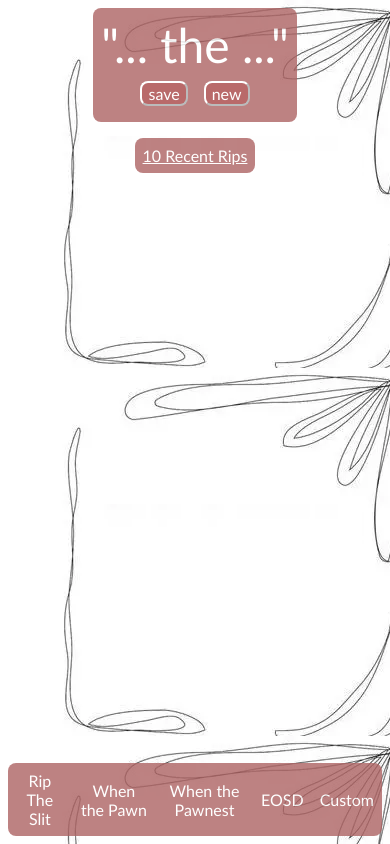
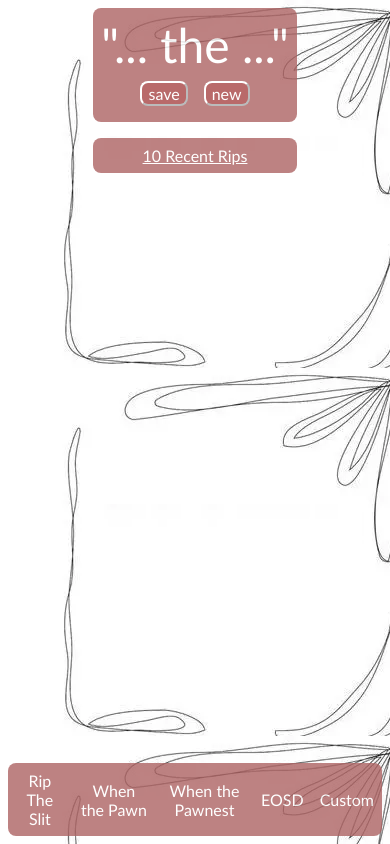
Before and after one commit to jawsawn/krumpuss1, a Next.js app: page / in a window 390 px wide. Built offline with nearby package versions, Linux system fonts and the light colour scheme; no server answers; the database is empty.

Commit message:
fixed width issues with 100%

```diff
--- a/styles/globals.css
+++ b/styles/globals.css
@@ -37,6 +37,8 @@
     align-items: center;
     flex-direction: column;
     gap: 1rem;
+    width: max-content;
+    max-width: 100%;
 }
 
 .generated_wrapper,
@@ -77,7 +79,7 @@
     .generated_wrapper,
     .recent_wrapper,
     .links_wrapper {
-        width: auto;
+        width: 100%;
         padding: auto;
     }
 
```
